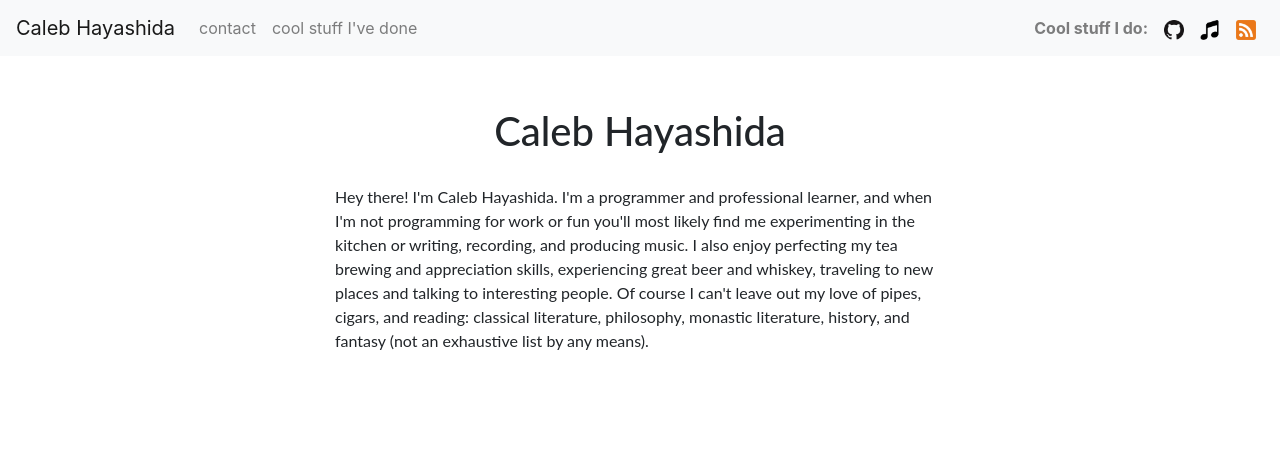
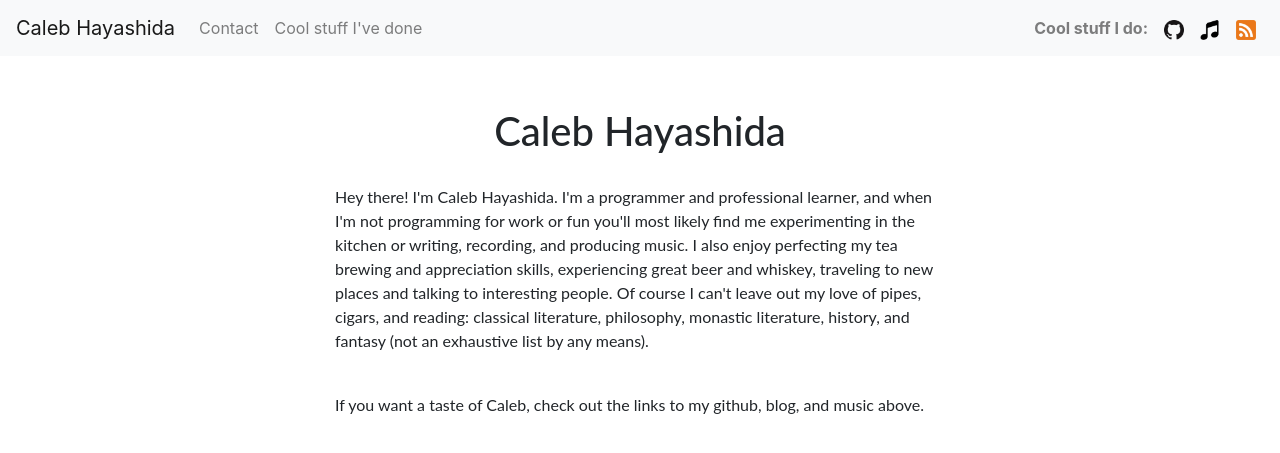
Before and after one commit to santeyio/calebhayashida, a Flask app: page / in a window 1280 px wide. Shown: the top 453 px of the page. Run offline with Flask 2, Linux system fonts and the light colour scheme; some libraries are stand-ins or nearby versions.

Commit message:
few little text changes

```diff
--- a/templates/base.html
+++ b/templates/base.html
@@ -19,8 +19,8 @@
 		</button>
     <div class="collapse navbar-collapse" id="navbarNavAltMarkup">
       <div class="navbar-nav">
-        <a class="nav-item nav-link {% block contact_active %}{% endblock %}" href="/contact">contact</a>
-        <a class="nav-item nav-link {% block coolstuff_active %}{% endblock %}" href="/portfolio">cool stuff I've done</a>
+        <a class="nav-item nav-link {% block contact_active %}{% endblock %}" href="/contact">Contact</a>
+        <a class="nav-item nav-link {% block coolstuff_active %}{% endblock %}" href="/portfolio">Cool stuff I've done</a>
       </div>
       <div class="navbar-nav ml-auto">
         <b class="nav-item nav-link">Cool stuff I do:</b>
--- a/templates/home.html
+++ b/templates/home.html
@@ -10,6 +10,10 @@
       <p>
       Hey there! I'm Caleb Hayashida. I'm a programmer and professional learner, and when I'm not programming for work or fun you'll most likely find me experimenting in the kitchen or writing, recording, and producing music. I also enjoy perfecting my tea brewing and appreciation skills, experiencing great beer and whiskey, traveling to new places and talking to interesting people. Of course I can't leave out my love of pipes, cigars, and reading: classical literature, philosophy, monastic literature, history, and fantasy (not an exhaustive list by any means).
       </p>
+      <br/>
+      <p>
+      If you want a taste of Caleb, check out the links to my github, blog, and music above.
+      </p>
     </div>
   </div>
 {% endblock %}
```
Also changed, not shown: 1 other file.
